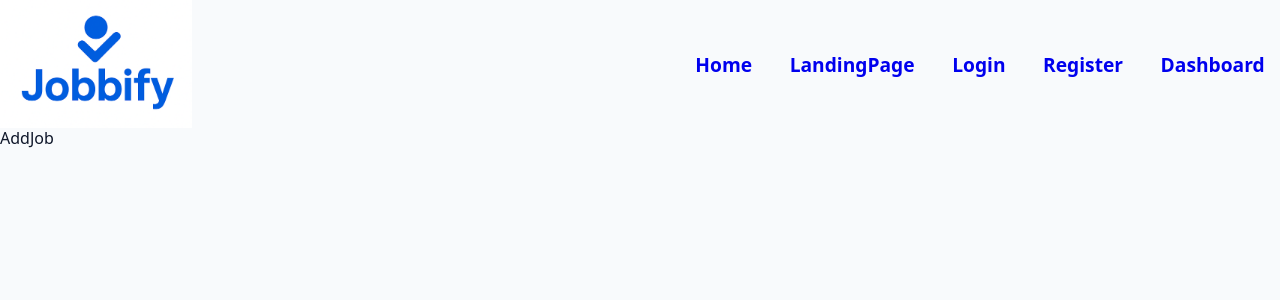
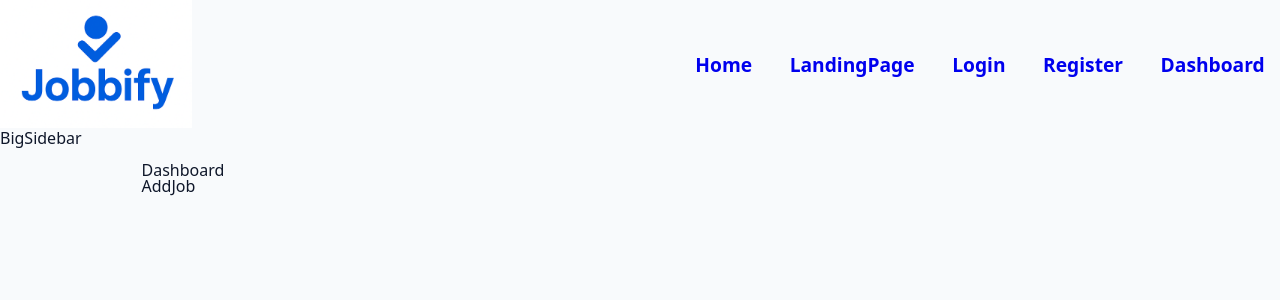
Before and after one commit to Jamesdai05/MERN-JOBIFY, a React (Vite) app in the folder frontend/: page /dashboard in a window 1280 px wide. Shown: the top 300 px of the page. Built offline with nearby package versions, Linux system fonts and the light colour scheme.

Commit message:
add the layout of the dashboard layout

```diff
--- /dev/null
+++ b/frontend/src/components/BigSidebar.jsx
@@ -0,0 +1,8 @@
+import Wrapper from "./wrapper/bigSidebar.js"
+
+const BigSidebar = () => {
+  return (
+    <Wrapper>BigSidebar</Wrapper>
+  )
+}
+export default BigSidebar
--- /dev/null
+++ b/frontend/src/components/Sidebar.jsx
@@ -0,0 +1,9 @@
+import Wrapper from "./wrapper/sidebar.js"
+
+const Sidebar = () => {
+  return (
+
+    <Wrapper>sidebar</Wrapper>
+  )
+}
+export default Sidebar
--- /dev/null
+++ b/frontend/src/components/wrapper/bigSidebar.js
@@ -0,0 +1,21 @@
+import styled from "styled-components";
+
+const Wrapper=styled.aside`
+    @media (max-width: 992px) {
+        display: none;
+  }
+
+  .sidebar-container{
+    position:fixed;
+    inset:0;  /* for the fixed position display, to adjust the position*/
+    background-color: rgba(0,0,0,0.7);
+    display:flex;
+    justify-content:center;
+    align-items:center;
+    z-index:-1;
+    transition:var(--transition);
+    visibility:hidden;
+  }
+`
+
+export default Wrapper;
--- /dev/null
+++ b/frontend/src/components/wrapper/dashboard.js
@@ -0,0 +1,24 @@
+import styled from "styled-components";
+
+
+const Wrapper = styled.section`
+    .dashboard {
+    display: grid;
+    grid-template-columns: 1fr;
+  }
+  .dashboard-page {
+    width: 90vw;
+    margin: 0 auto;
+    padding: 2rem 0;
+  }
+  @media (min-width: 992px) {
+    .dashboard {
+      grid-template-columns: auto 1fr;
+    }
+    .dashboard-page {
+      width: 90%;
+    }
+  }
+`
+
+export default Wrapper;
--- /dev/null
+++ b/frontend/src/components/wrapper/sidebar.js
@@ -0,0 +1,21 @@
+import styled from "styled-components";
+
+const Wrapper=styled.aside`
+    @media (min-width: 992px) {
+        display: none;
+  }
+
+  .sidebar-container{
+    position:fixed;
+    inset:0;  /* for the fixed position display, to adjust the position*/
+    background-color: rgba(0,0,0,0.7);
+    display:flex;
+    justify-content:center;
+    align-items:center;
+    z-index:-1;
+    transition:var(--transition);
+    visibility:hidden;
+  }
+`
+
+export default Wrapper;
--- a/frontend/src/main.jsx
+++ b/frontend/src/main.jsx
@@ -17,6 +17,7 @@ import Register from './pages/Register';
 import Stats from './pages/Stats';
 import AllJobs from './pages/Admin/AllJobs.jsx';
 import DashboardLayout from './pages/Admin/DashboardLayout.jsx';
+import Admin from './pages/Admin/Admin.jsx';
 
 
 
@@ -26,8 +27,8 @@ const router = createBrowserRouter(
     createRoutesFromElements(
         <Route path="/" element={<App />}>
             <Route index={true} element={<HomeLayout />} />
-            <Route path="/landing" element={<LandingPage />} />
-            <Route path="/about" element={<About />} />
+            <Route path="landing" element={<LandingPage />} />
+            <Route path="about" element={<About />} />
             <Route path="register" element={<Register />} />
             <Route path="login" element={<Login />} />
             <Route path="*" element={<Error />} />
@@ -35,9 +36,9 @@ const router = createBrowserRouter(
             <Route path="dashboard" element={<DashboardLayout />}>
                 <Route index element={<AddJob />} />
                 <Route path="profile" element={<Profile />} />
-                {/* <Route path="add" element={<AddJob />} /> */}
                 <Route path="stats" element={<Stats />} />
                 <Route path="all-jobs" element={<AllJobs/>}/>
+                <Route path="admin" element={<Admin />} />
             </Route>
         </Route>
     )
--- a/frontend/src/pages/Admin/Dashboard.jsx
+++ b/frontend/src/pages/Admin/Dashboard.jsx
@@ -1,18 +1,25 @@
 import styled from "styled-components";
+import Navbar from "../../components/Navbar.jsx";
+import Sidebar from "../../components/Sidebar.jsx";
+import BigSidebar from "../../components/BigSidebar.jsx";
+import Wrapper from  "../../components/wrapper/dashboard.js"
 
-const StyledButton=styled.button`
-  background:red;
-  font-size:20px;
-  padding:0.5em;
-`
+
 
 
 const Dashboard = () => {
   return (
-    <>
-      <div>Dashboard</div>
-      <StyledButton>Click me</StyledButton>
-    </>
+    <Wrapper>
+      <main className="dashboard">
+        <Sidebar />
+        <BigSidebar />
+        <div className="dashboard-page">
+          <Navbar />
+          Dashboard
+
+        </div>
+      </main>
+    </Wrapper>
   );
 }
 export default Dashboard
--- a/frontend/src/pages/Admin/DashboardLayout.jsx
+++ b/frontend/src/pages/Admin/DashboardLayout.jsx
@@ -1,12 +1,26 @@
 import { Outlet } from "react-router-dom";
+import Wrapper from "../../components/wrapper/dashboard.js";
+import Sidebar from "../../components/Sidebar.jsx";
+import BigSidebar from "../../components/BigSidebar.jsx";
+
+
 
 
 
 const DashboardLayout = () => {
   return (
-    <div>
-        <Outlet />
-    </div>
-  )
+      <div>
+          <Wrapper>
+              <main className="dashboard">
+                  <Sidebar />
+                  <BigSidebar />
+                  <div className="dashboard-page">
+                      Dashboard
+                      <Outlet/>
+                  </div>
+              </main>
+          </Wrapper>
+      </div>
+  );
 }
 export default DashboardLayout
```
